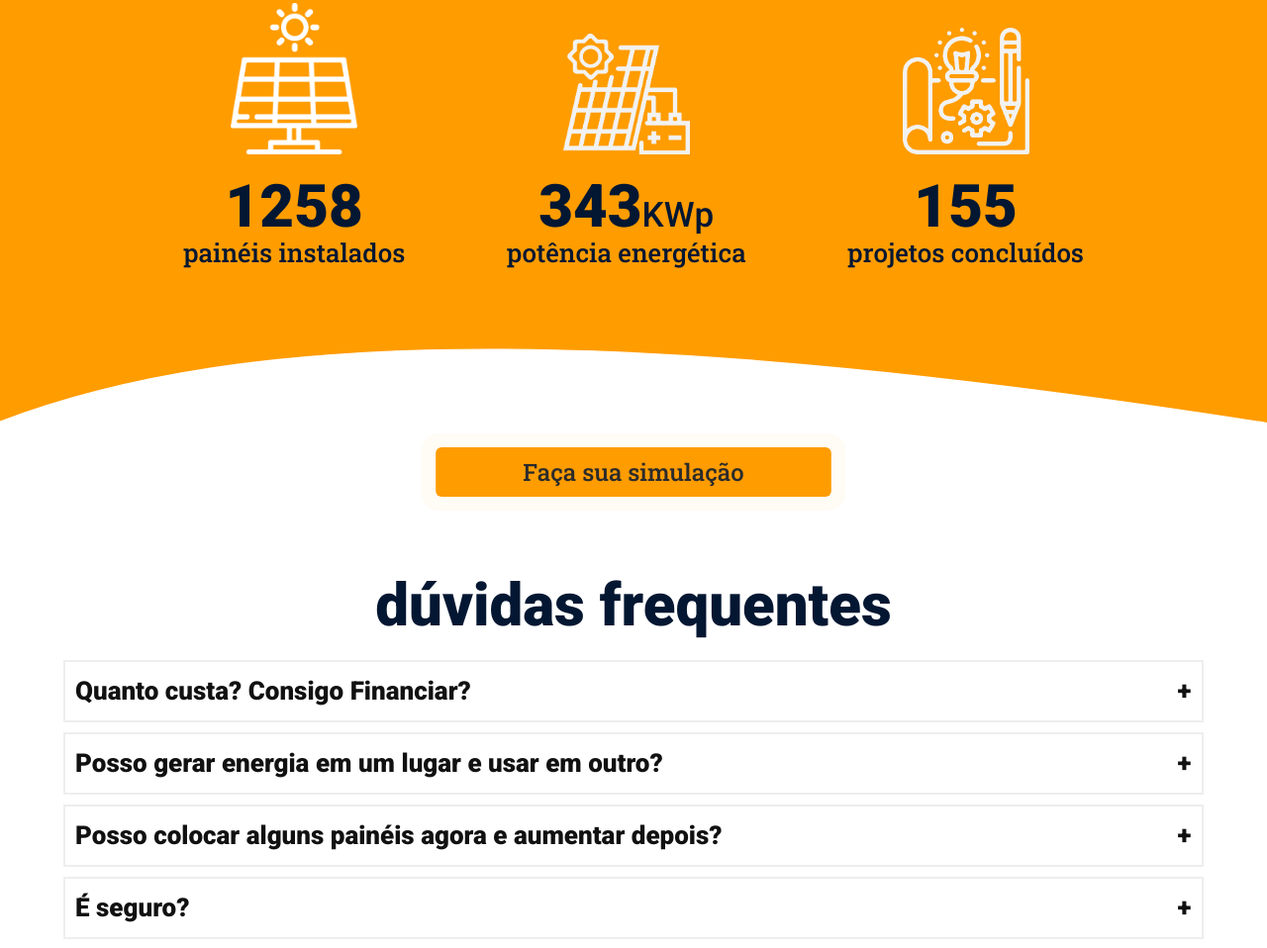
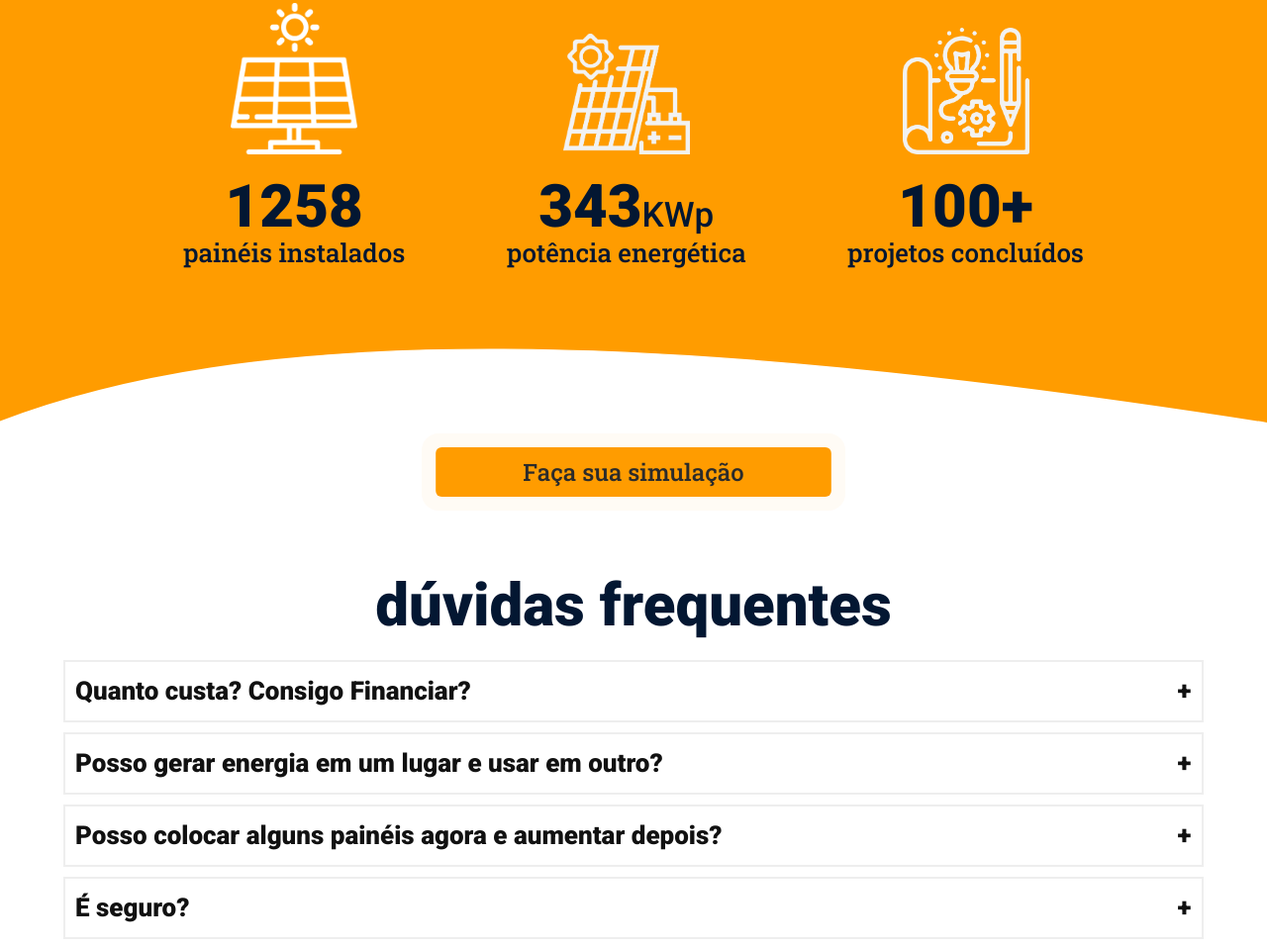
Before and after one commit to BlancDigital/sunwatts, a plain HTML site: page index.html in a window 1280 px wide. Shown: the part 5057-6015 px from the top of the page at 99% size. Drawn offline with Linux system fonts and the light colour scheme.

Commit message:
copy (projetos concluidos)

```diff
--- a/index.html
+++ b/index.html
@@ -419,7 +419,7 @@
           <!-- start of dado item -->
           <div class="dado">
             <img src="./public/images/done-projects.png" alt="" />
-            <p id="countup-3" class="number">155</p>
+            <p id="countup-3" class="number">100+</p>
             <p class="desc">projetos concluídos</p>
           </div>
           <!-- end of dado item -->
```
